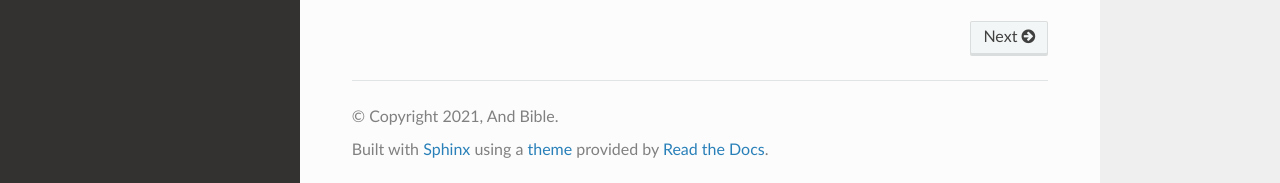
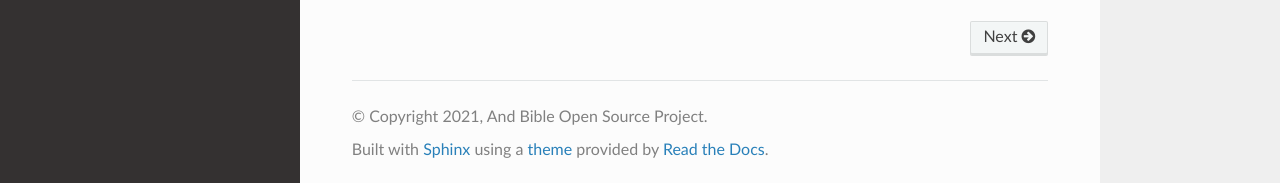
Before and after one commit to AndBible/docs, a Sphinx documentation site: the page built from docs/source/index.rst, in a window 1280 px wide and 900 px high, scrolled down 2198 px. Shown: the part 714-897 px from the top of the window. Built offline with Sphinx 7.4.7 and the Read the Docs theme 2.0.0, drawn with Linux system fonts in a browser that asks for light colours; pages that are not in the unit, such as notebooks, are missing from menus.

Commit message:
Change copyright to And Bible Open Source Project

```diff
--- a/docs/source/conf.py
+++ b/docs/source/conf.py
@@ -7,7 +7,7 @@ rst_prolog = """
 """
 
 project = 'Bible Study App'
-copyright = '2021, And Bible'
+copyright = '2021, And Bible Open Source Project'
 author = 'And Bible Open Source Project'
 
 release = '0.1'
```
